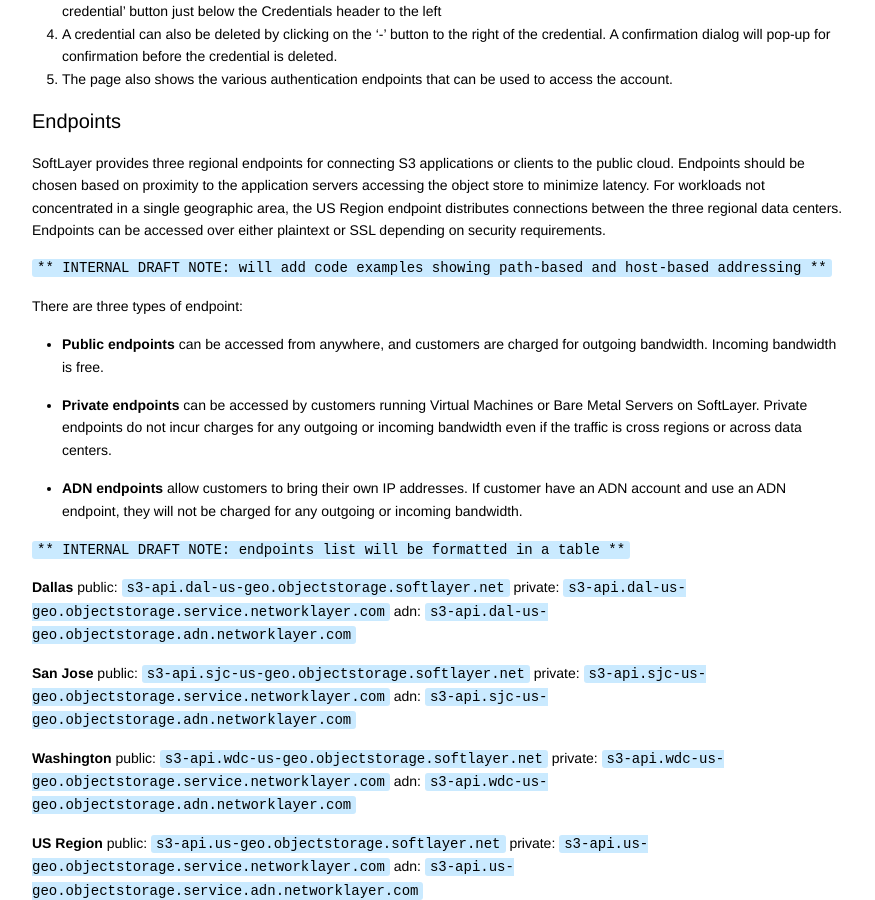
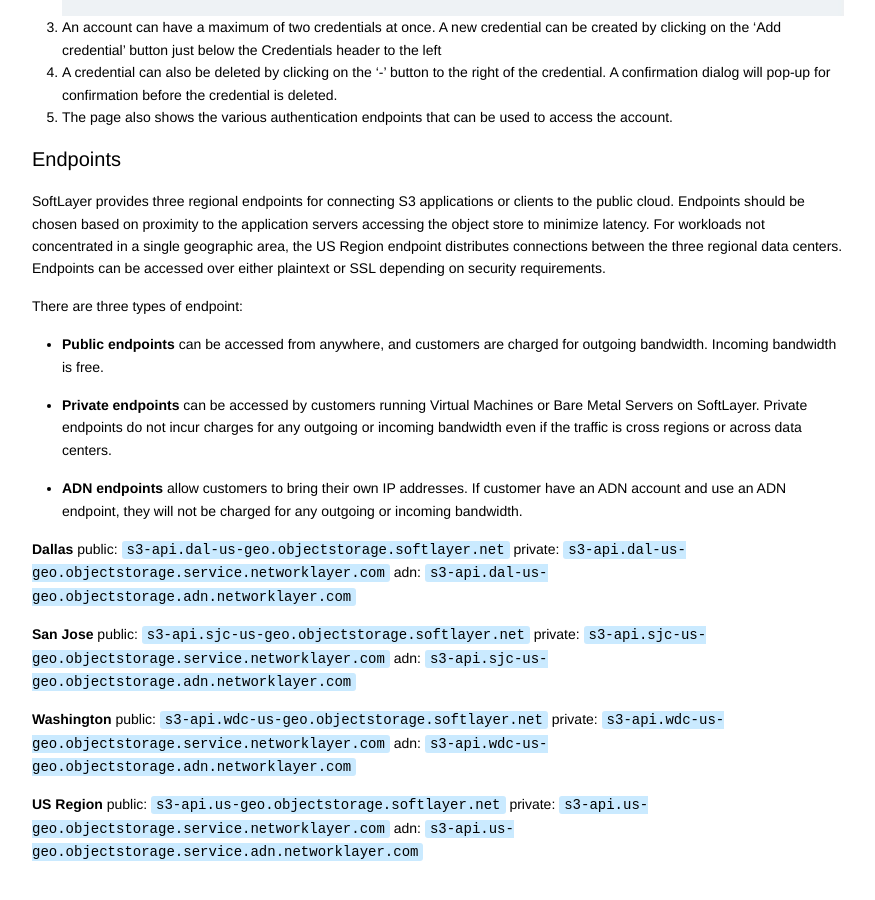
Before and after one commit to mpcarl-ibm/crs-docs, a Jekyll site: the page built from _gettingstarted/credentials-endpoints.md, in a window 1280 px wide and 900 px high, scrolled down 1132 px. Shown: the whole window, without its empty margins (367-1242 px from the left). Built offline with Jekyll 4.4.1, drawn with Linux system fonts in a browser that asks for light colours; some of the changed text lies outside the part shown.

Commit message:
removed intent to put endpoints in a table - not worth the formatting hassle

````diff
--- a/_gettingstarted/credentials-endpoints.md
+++ b/_gettingstarted/credentials-endpoints.md
@@ -7,6 +7,8 @@
 author: Nick
 dateAdded: August 18th, 2016
 ---
+
+```** INTERNAL DRAFT NOTE: Screenshots to be updated prior to publishing **```
 
 #### Credentials
 1. Credentials and available endpoints can be viewed by clicking on the  ‘View Credentials’ link on the top right of the details page.
@@ -21,15 +23,12 @@
 
 SoftLayer provides three regional endpoints for connecting S3 applications or clients to the public cloud. Endpoints should be chosen based on proximity to the application servers accessing the object store to minimize latency.  For workloads not concentrated in a single geographic area, the US Region endpoint distributes connections between the three regional data centers.  Endpoints can be accessed over either plaintext or SSL depending on security requirements.
 
-```** INTERNAL DRAFT NOTE: will add code examples showing path-based and host-based addressing **```
-
 There are three types of endpoint:
 
 * **Public endpoints** can be accessed from anywhere, and customers are charged for outgoing bandwidth. Incoming bandwidth is free.
 * **Private endpoints** can be accessed by customers running Virtual Machines or Bare Metal Servers on SoftLayer. Private endpoints do not incur charges for any outgoing or incoming bandwidth even if the traffic is cross regions or across data centers.
 * **ADN endpoints** allow customers to bring their own IP addresses. If customer have an ADN account and use an ADN endpoint, they will not be charged for any outgoing or incoming bandwidth.
 
-```** INTERNAL DRAFT NOTE: endpoints list will be formatted in a table **```
 
 **Dallas**
 public: `s3-api.dal-us-geo.objectstorage.softlayer.net`
````
Also changed, not shown: 2 other files.
